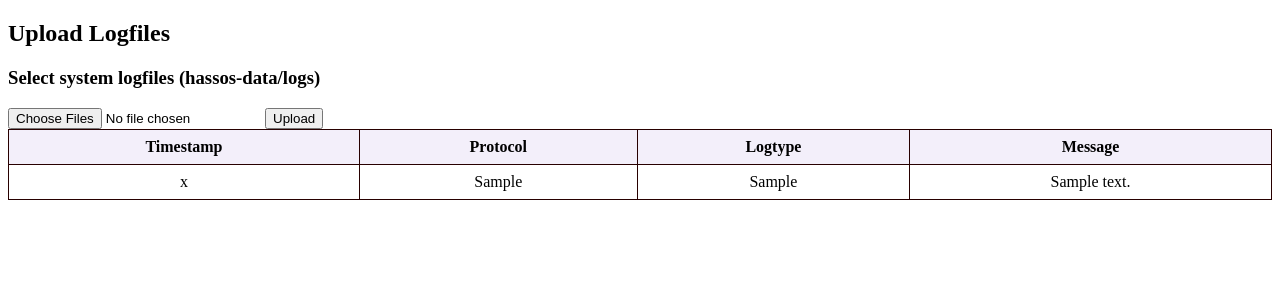
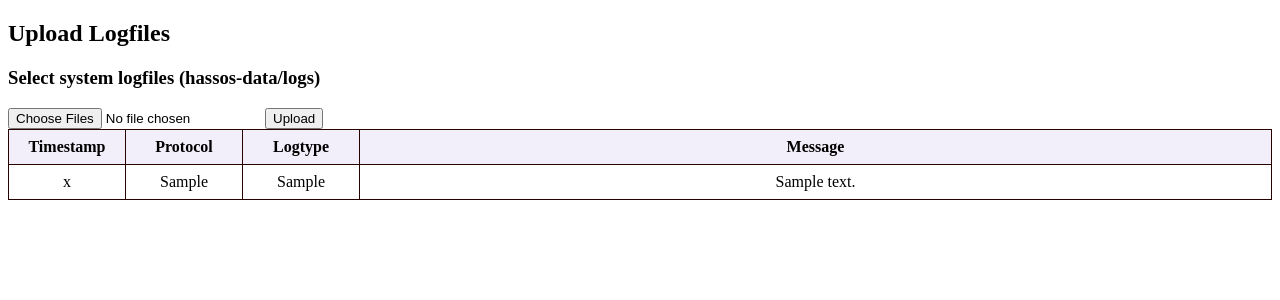
Before and after one commit to antonkook/LogHAnalyzer, a Flask app: page / in a window 1280 px wide. Shown: the top 300 px of the page. Run offline with Flask 3, Linux system fonts and the light colour scheme; tables that the repository leaves empty hold one stand-in row (values such as "Sample post").

Commit message:
CSS stuff for table

```diff
--- a/static/styles/style.css
+++ b/static/styles/style.css
@@ -6,6 +6,7 @@ html, body {
 table {
     border-collapse: collapse;
     width: 100%;
+    table-layout: auto;
 }
 
 th, td {
@@ -19,4 +20,14 @@ th {
 
 td {
     text-align: center;
+    width: 100px;
 }
+
+td.message {
+    word-break: break-all;
+    width: auto;
+}
+
+.log-table tr:nth-child(odd) {
+    background-color: #e8f0f2;
+}
--- a/templates/index.html
+++ b/templates/index.html
@@ -14,7 +14,7 @@
             <input type="submit" value="Upload">
         </form>
 
-        <table>
+        <table class="log-table">
             <tr>
                 <th>Timestamp</th>
                 <th>Protocol</th>
@@ -24,10 +24,10 @@
             <!-- TODO find out how to go over entries of a logfile instead -->
             {% for log_entry in log_entries %}
         <tr>
-            <td>{{ log_entry.timestamp }}</td>
-            <td>{{ log_entry.protocol }}</td>
-            <td>{{ log_entry.logtype }}</td>
-            <td>{{ log_entry.message }}</td>
+            <td class="timestamp">{{ log_entry.timestamp }}</td>
+            <td class="protocol">{{ log_entry.protocol }}</td>
+            <td class="logtype">{{ log_entry.logtype }}</td>
+            <td class="message">{{ log_entry.message }}</td>
         </tr>
     {% endfor %}
         </table>
```
